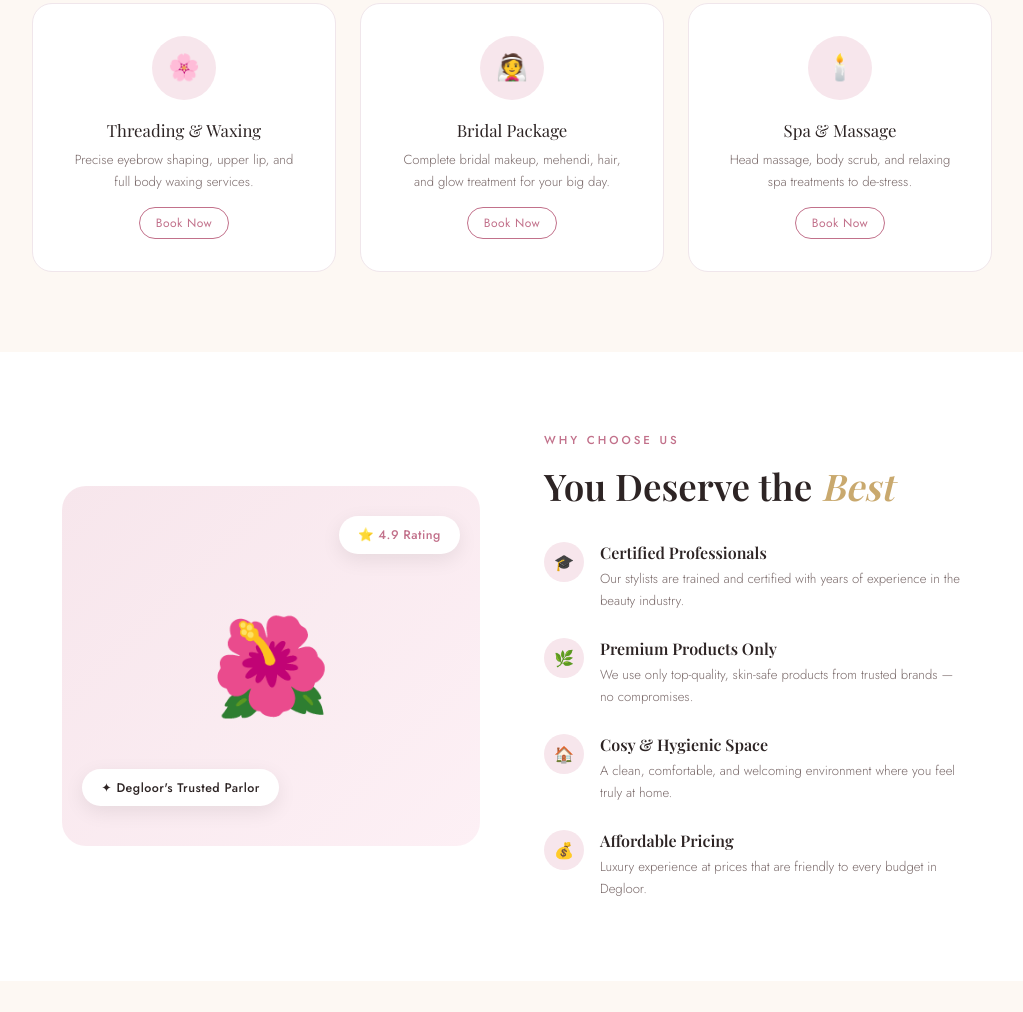
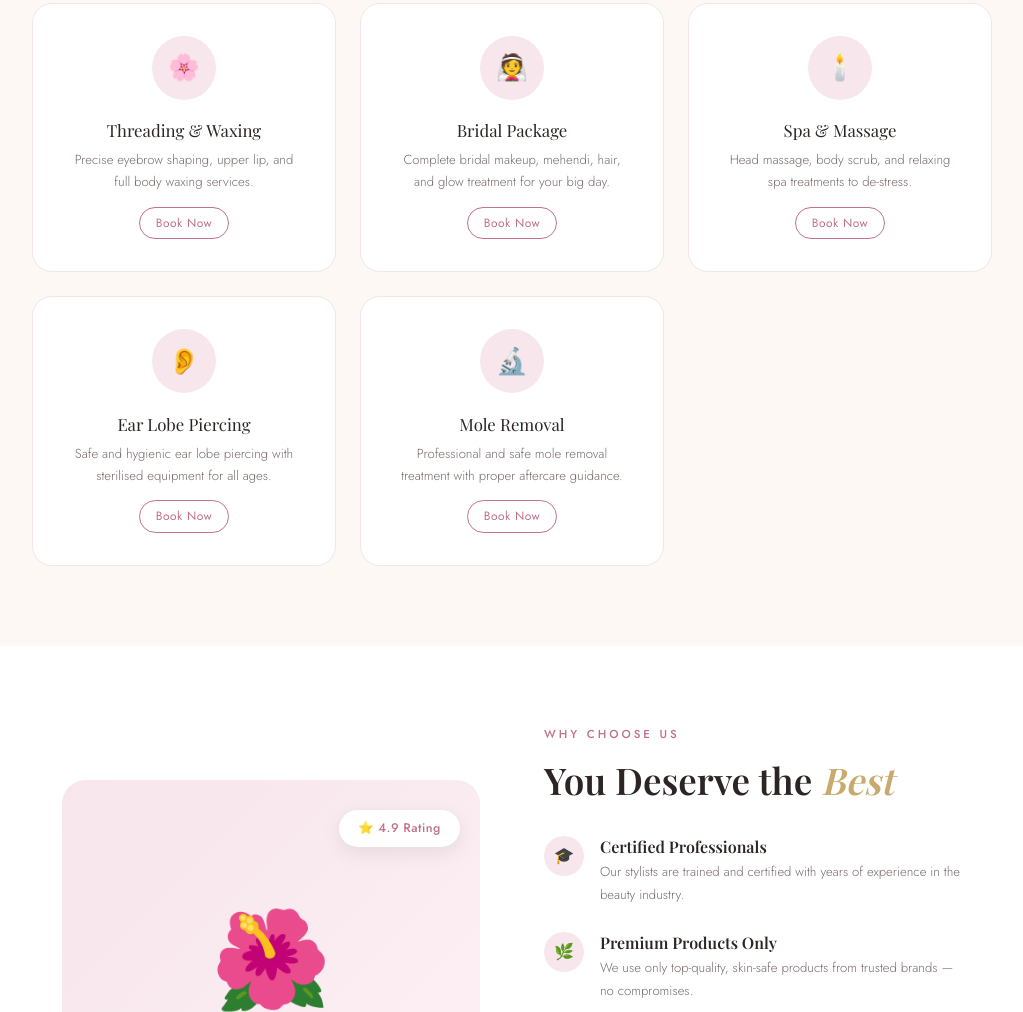
Before and after one commit to Jairajthakur/Client_1, a website: page index.html in a window 1280 px wide. Shown: the part 1328-2340 px from the top of the page, without its empty margins (128-1151 px from the left). Drawn offline with nearby package versions, Linux system fonts and the light colour scheme; a web font is replaced by a local one.

Commit message:
Update index.html

```diff
--- a/index.html
+++ b/index.html
@@ -315,6 +315,18 @@
       <div class="service-desc">Head massage, body scrub, and relaxing spa treatments to de-stress.</div>
       <button class="service-book-btn">Book Now</button>
     </div>
+    <div class="service-card" onclick="openModal('Ear Lobe Piercing')">
+      <div class="service-icon">👂</div>
+      <div class="service-name">Ear Lobe Piercing</div>
+      <div class="service-desc">Safe and hygienic ear lobe piercing with sterilised equipment for all ages.</div>
+      <button class="service-book-btn">Book Now</button>
+    </div>
+    <div class="service-card" onclick="openModal('Mole Removal')">
+      <div class="service-icon">🔬</div>
+      <div class="service-name">Mole Removal</div>
+      <div class="service-desc">Professional and safe mole removal treatment with proper aftercare guidance.</div>
+      <button class="service-book-btn">Book Now</button>
+    </div>
   </div>
 </section>
 
@@ -424,7 +436,7 @@
         </div>
         <div class="form-group">
           <label>Phone Number</label>
-          <input type="tel" id="inlinePhone" placeholder="+91 98765 43210">
+          <input type="tel" id="inlinePhone" placeholder="+91 724 924 1100">
         </div>
       </div>
       <div class="form-row">
@@ -437,6 +449,8 @@
             <option>Bridal Package</option>
             <option>Threading &amp; Waxing</option>
             <option>Spa &amp; Massage</option>
+            <option>Ear Lobe Piercing</option>
+            <option>Mole Removal</option>
           </select>
         </div>
         <div class="form-group">
@@ -468,7 +482,7 @@
     <h5>Contact</h5>
     <ul>
       <li><a href="https://maps.google.com/?q=Degloor,Nanded,Maharashtra" target="_blank">📍 Degloor, Dist. Nanded, Maharashtra</a></li>
-      <li><a href="tel:+919876543210">📞 +91 98765 43210</a></li>
+      <li><a href="tel:+917249241100">📞 +91 724 924 1100</a></li>
       <li><a href="#">🕐 Mon–Sat 9am–8pm</a></li>
       <li><a href="mailto:hansikabeauty@gmail.com">✉ hansikabeauty@gmail.com</a></li>
     </ul>
@@ -480,7 +494,7 @@
 </div>
 
 <!-- WHATSAPP FLOAT -->
-<a class="wa-float" href="https://wa.me/919876543210?text=Hi%20Hansika%20Beauty%20Parlor!%20I'd%20like%20to%20book%20an%20appointment." target="_blank" aria-label="WhatsApp us" title="Chat on WhatsApp">💬</a>
+<a class="wa-float" href="https://wa.me/917249241100?text=Hi%20Hansika%20Beauty%20Parlor!%20I'd%20like%20to%20book%20an%20appointment." target="_blank" aria-label="WhatsApp us" title="Chat on WhatsApp">💬</a>
 
 <!-- BOOKING MODAL -->
 <div class="modal-overlay" id="modalOverlay" onclick="handleOverlayClick(event)">
@@ -495,7 +509,7 @@
       </div>
       <div class="form-group">
         <label>Phone Number</label>
-        <input type="tel" id="modalPhone" placeholder="+91 98765 43210">
+        <input type="tel" id="modalPhone" placeholder="+91 724 924 1100">
       </div>
       <div class="form-group">
         <label>Service</label>
@@ -506,6 +520,8 @@
           <option>Bridal Package</option>
           <option>Threading &amp; Waxing</option>
           <option>Spa &amp; Massage</option>
+          <option>Ear Lobe Piercing</option>
+          <option>Mole Removal</option>
         </select>
       </div>
       <div class="form-group">
@@ -545,7 +561,7 @@
   })
 
   // ===== MODAL =====
-  const services = ['Hair Styling','Facial & Skin','Nail Art','Bridal Package','Threading & Waxing','Spa & Massage']
+  const services = ['Hair Styling','Facial & Skin','Nail Art','Bridal Package','Threading & Waxing','Spa & Massage','Ear Lobe Piercing','Mole Removal']
   function openModal(service){
     const overlay = document.getElementById('modalOverlay')
     overlay.classList.add('open')
```
